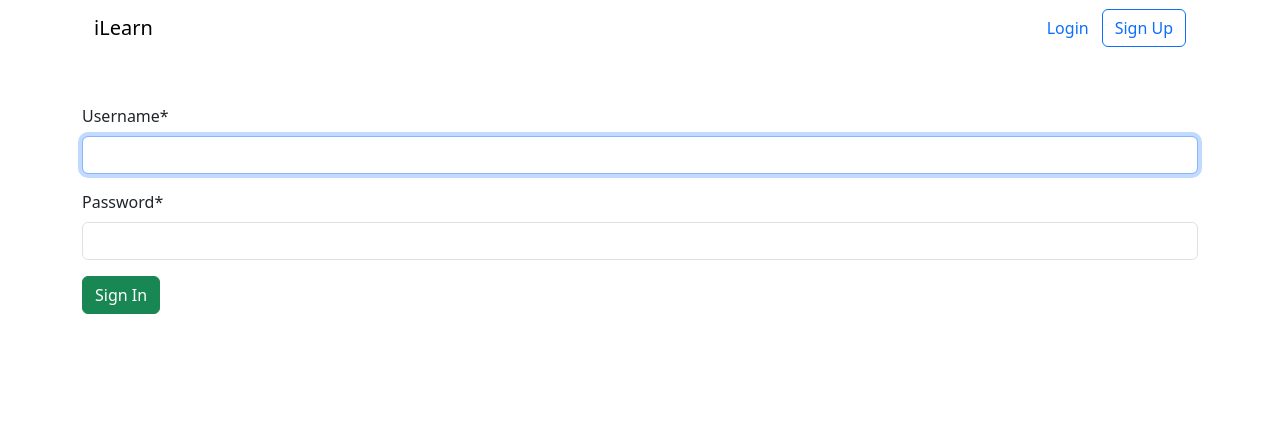
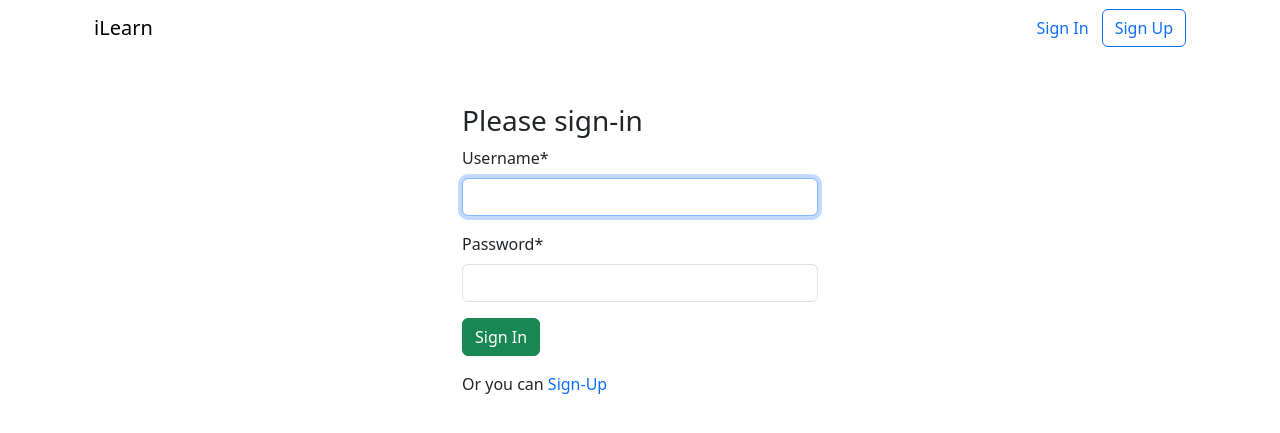
Before and after one commit to temirlanmukatayev/ilearn, a Django app: page /accounts/login/ in a window 1280 px wide. Shown: the top 433 px of the page. Run offline with Django 4.2, Linux system fonts and the light colour scheme; parts of the project's set-up code (start-up, migrations or seed data) failed here and were passed over; some libraries are stand-ins or nearby versions.

Commit message:
Sign-in template updated

```diff
--- a/templates/_base.html
+++ b/templates/_base.html
@@ -38,7 +38,7 @@
                 </ul>
               </li>
               {% else %}
-              <a href="{% url 'login' %}" class="btn btn-link text-decoration-none">Login</a>
+              <a href="{% url 'login' %}" class="btn btn-link text-decoration-none">Sign In</a>
               <a href="#" class="btn btn-outline-primary">Sign Up</a>
               {% endif %}
 
--- a/templates/registration/login.html
+++ b/templates/registration/login.html
@@ -5,14 +5,15 @@
 
 {% block content %}
 <div class="container">
-  <div class="row mt-5">
-    <div class="col">
+  <div class="row justify-content-md-center mt-5">
+    <div class="col col-md-4">
+      <h3>Please sign-in</h3>
       <form action="{% url 'login' %}" method="post">
         {% csrf_token %}
         {{ form | crispy }}
         <input type="submit" value="Sign In" class="btn btn-success">
-        <input type="hidden" name="next" value="{{ next }}" />
       </form>
+      <p class="mt-3">Or you can <a href="#" class="text-decoration-none">Sign-Up</a></p>
     </div>
   </div>
 </div>
```
